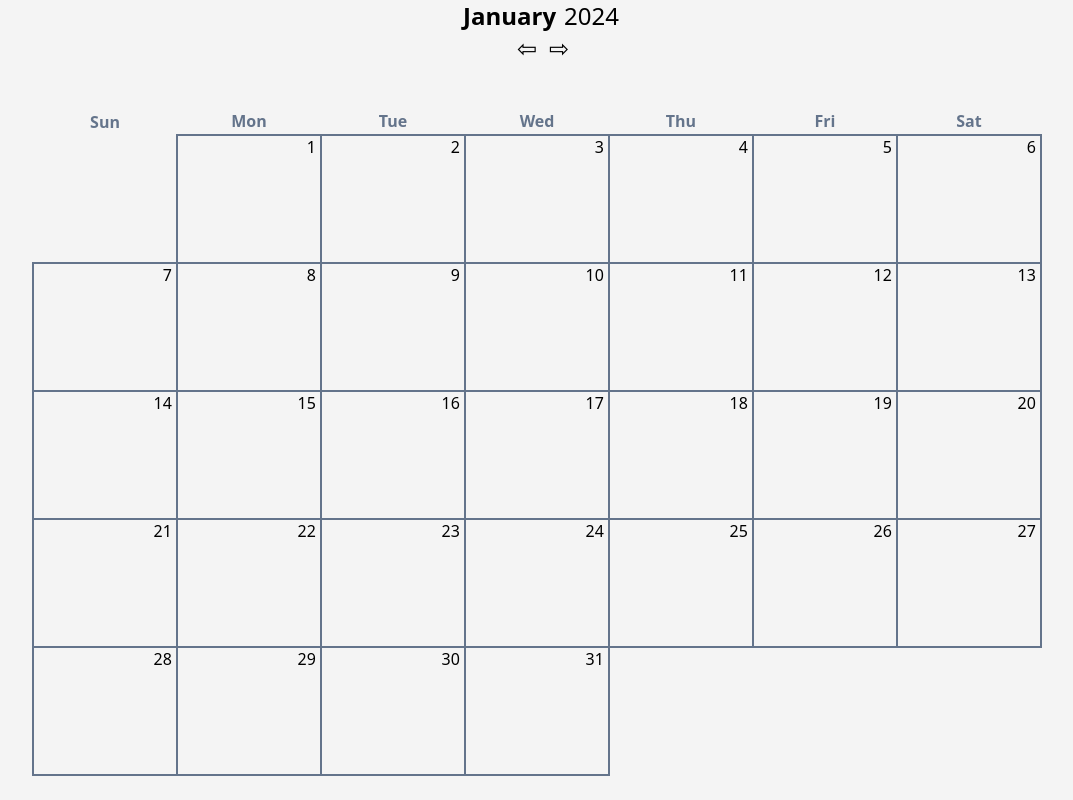
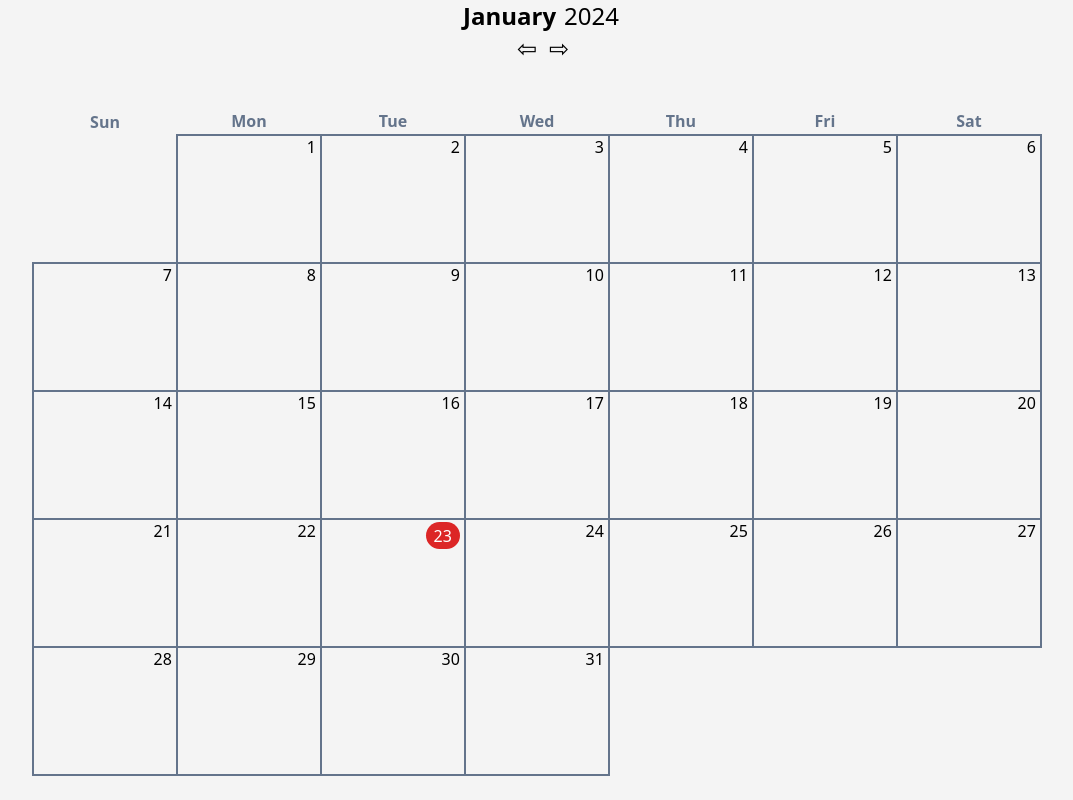
Before and after one commit to samuel-santos91/events-calendar, a React (Vite) app: page / in a window 1280 px wide. Shown: the whole page, without its empty margins (103-1176 px from the left). Built offline with nearby package versions, Linux system fonts and the light colour scheme; no server answers.

Commit message:
adds highlight current day logic to calendar

```diff
--- a/src/components/DayCell.tsx
+++ b/src/components/DayCell.tsx
@@ -5,23 +5,29 @@ import {
   CalendarContextProps,
 } from "../context/CalendarContextProvider";
 interface DayCellProps {
-  day: number;
+  cellDay: number;
 }
 
-const DayCell: React.FC<DayCellProps> = ({ day }) => {
-  const { monthNumber, year, setOpenEventListModal, setDay, eventsPerDate } =
-    useContext(CalendarContext) as CalendarContextProps;
+const DayCell: React.FC<DayCellProps> = ({ cellDay }) => {
+  const {
+    day,
+    monthNumber,
+    year,
+    setOpenEventListModal,
+    setDay,
+    eventsPerDate,
+  } = useContext(CalendarContext) as CalendarContextProps;
 
   const firstDayOfMonth = new Date(year, monthNumber, 1);
   const offset = firstDayOfMonth.getDay();
 
-  const currentCellDate = new Date(year, monthNumber, day - offset + 1)
+  const currentCellDate = new Date(year, monthNumber, cellDay - offset + 1)
     .toISOString()
     .split("T")[0];
 
   const handleClick = () => {
-    if (day > offset) {
-      setDay(day - offset);
+    if (cellDay > offset) {
+      setDay(cellDay - offset);
       setOpenEventListModal(true);
     }
   };
@@ -35,7 +41,7 @@ const DayCell: React.FC<DayCellProps> = ({ day }) => {
     <td
       onClick={handleClick}
       className={
-        day > offset
+        cellDay > offset
           ? `w-36 h-20 md:h-32 sm:h-24 border-solid border-2 border-slate-500 ${
               isEventDate ? "bg-red-200 hover:bg-red-300" : "hover:bg-slate-200"
             }`
@@ -43,7 +49,15 @@ const DayCell: React.FC<DayCellProps> = ({ day }) => {
       }
     >
       <div className="relative">
-        <span className="absolute top-[-2.3rem] md:top-[-4rem] sm:top-[-3rem] right-[.2rem]">{day <= offset ? "" : day - offset}</span>
+        <span
+          className={
+            day !== cellDay - offset
+              ? "absolute top-[-2.3rem] md:top-[-4rem] sm:top-[-3rem] right-[.2rem]"
+              : "absolute top-[-2.3rem] md:top-[-3.8rem] sm:top-[-2.8rem] right-[.2rem] bg-red-600 text-white px-[.5rem] py-[.1rem] rounded-full"
+          }
+        >
+          {cellDay <= offset ? "" : cellDay - offset}
+        </span>
       </div>
     </td>
   );
--- a/src/containers/Calendar.tsx
+++ b/src/containers/Calendar.tsx
@@ -59,7 +59,7 @@ const Calendar = () => {
           {generateCalendar(year, monthNumber).map((week, weekIndex) => (
             <tr key={weekIndex}>
               {week.map((day, dayIndex) => (
-                <DayCell key={dayIndex} day={day} />
+                <DayCell key={dayIndex} cellDay={day} />
               ))}
             </tr>
           ))}
```
